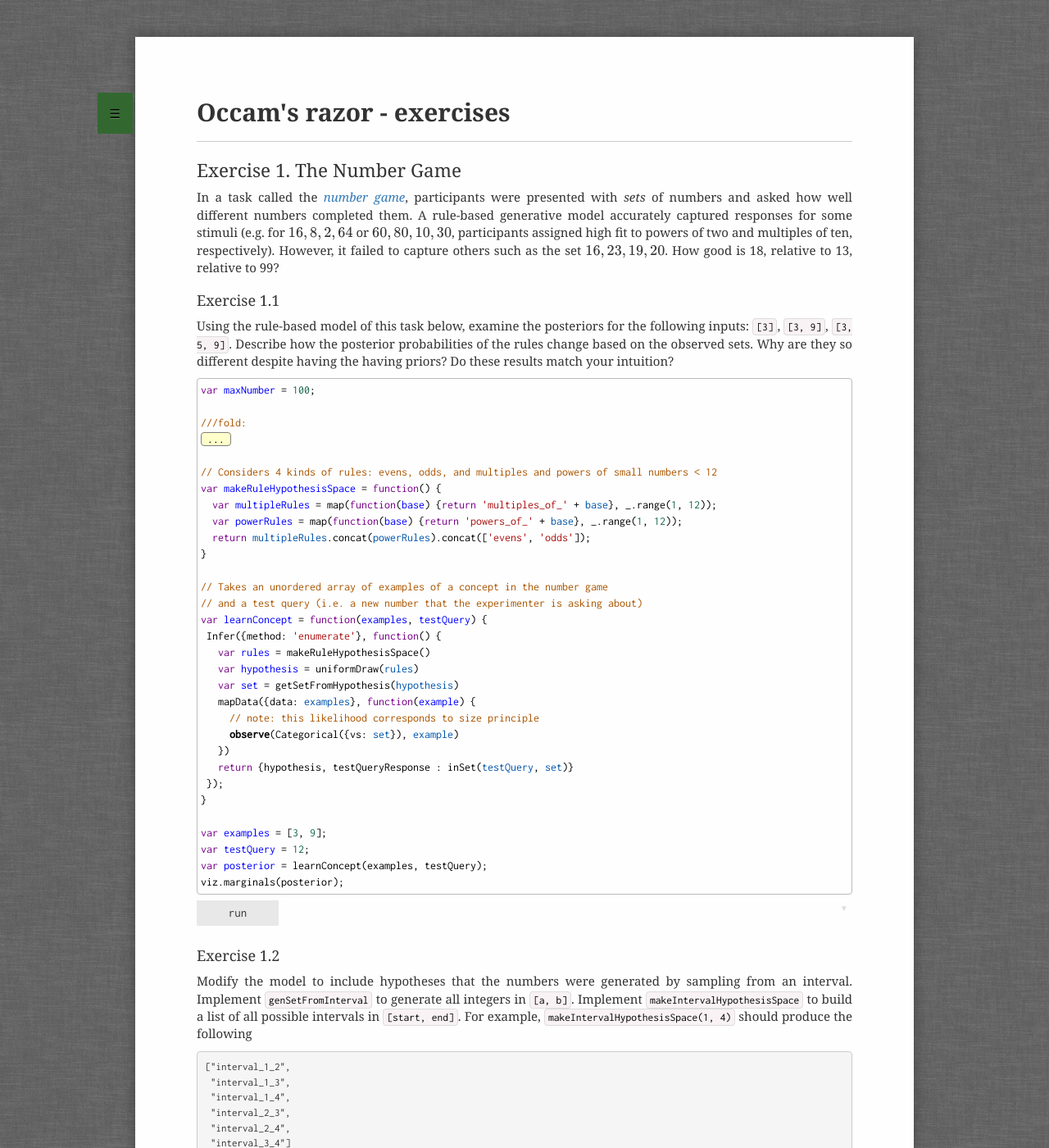
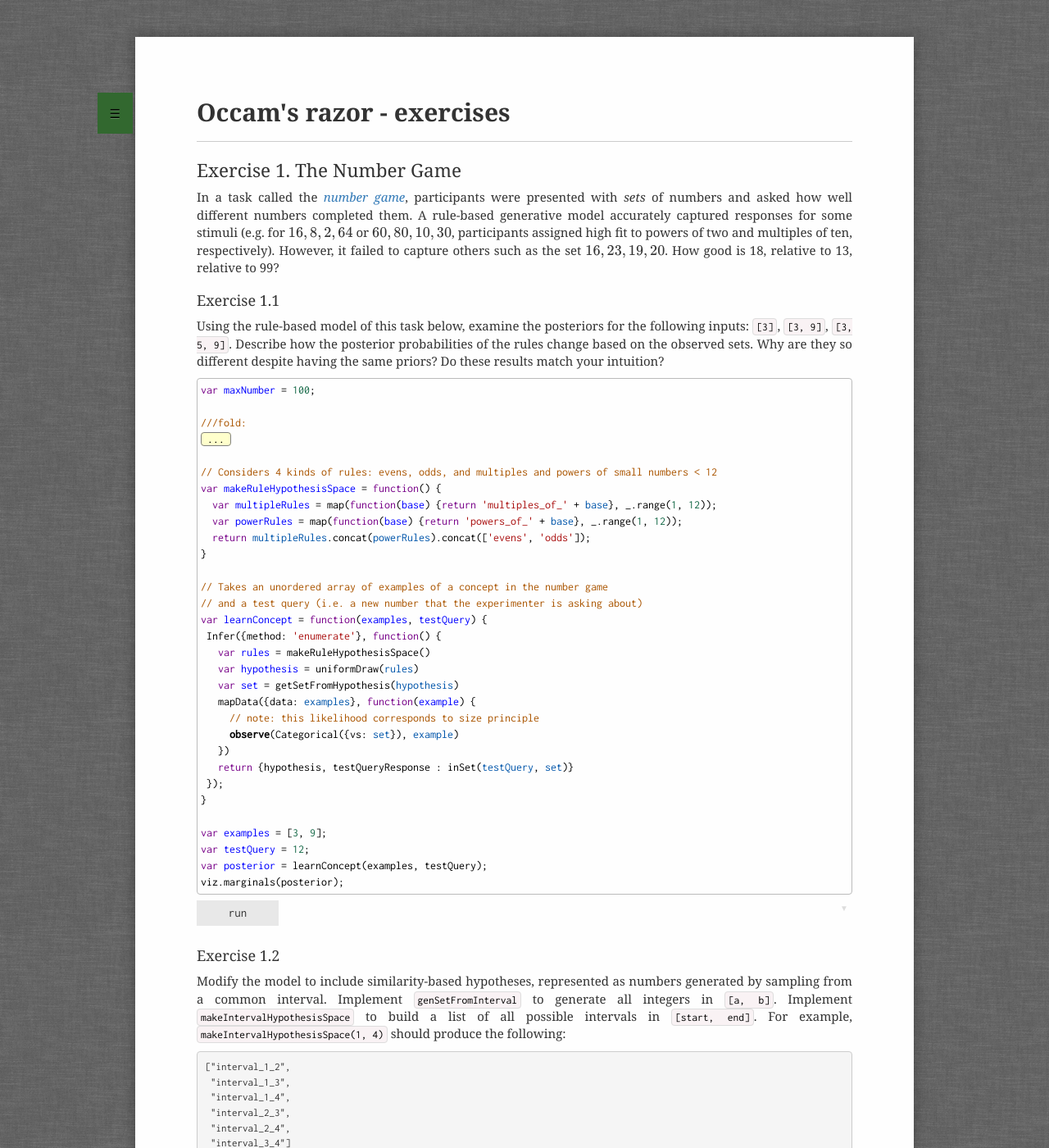
Before and after one commit to probmods/probmods2, a Jekyll site: the page built from exercises/occams-razor.md, in a window 1280 px wide and 1400 px high. Shown: the whole window at 82% size. Built offline with Jekyll 4.4.1, drawn with Linux system fonts in a browser that asks for light colours; formulas are drawn with MathJax 3; a script that is not in the unit is left out; some of the changed text lies outside the part shown.

Commit message:
Resolved comments

```diff
--- a/exercises/occams-razor.md
+++ b/exercises/occams-razor.md
@@ -15,7 +15,7 @@
 Using the rule-based model of this task below, examine the posteriors for the following inputs:
 `[3]`, `[3, 9]`, `[3, 5, 9]`.
 Describe how the posterior probabilities of the rules change based on the observed sets.
-Why are they so different despite having the having priors?
+Why are they so different despite having the same priors?
 Do these results match your intuition?
 
 ~~~~
@@ -89,10 +89,11 @@
 
 ### Exercise 1.2
 
-Modify the model to include hypotheses that the numbers were generated by sampling from an interval.
+Modify the model to include similarity-based hypotheses, represented as numbers generated by sampling from a common interval.
 Implement `genSetFromInterval` to generate all integers in `[a, b]`.
 Implement `makeIntervalHypothesisSpace` to build a list of all possible intervals in `[start, end]`.
-For example, `makeIntervalHypothesisSpace(1, 4)` should produce the following
+For example, `makeIntervalHypothesisSpace(1, 4)` should produce the following:
+
 ~~~~norun
 ["interval_1_2",
  "interval_1_3",
```
Also changed, not shown: other parts of exercises/occams-razor.md (+1 -1 lines), solutions/occams-razor.md (+5 -4 lines).
